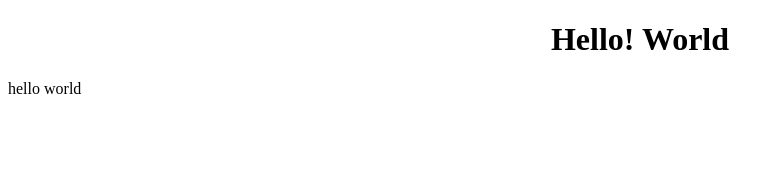
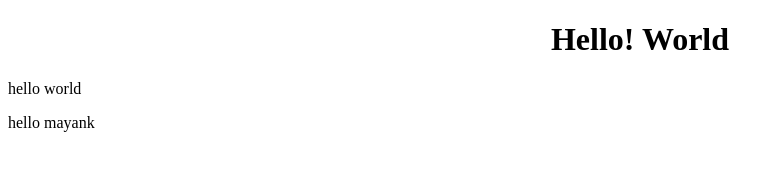
Before and after one commit to Codewithdarks/codewithdarks.github.io, a plain HTML site: page index.html in a window 1280 px wide. Shown: the whole page, without its empty margins (0-784 px from the left). Drawn offline with Linux system fonts and the light colour scheme.

Commit message:
Update index.html

```diff
--- a/index.html
+++ b/index.html
@@ -8,5 +8,6 @@
 <body>
     <h1 align="center">Hello! World</h1>
     <p>hello world</p>
+    <span>hello mayank</span>
 </body>
 </html>
```
